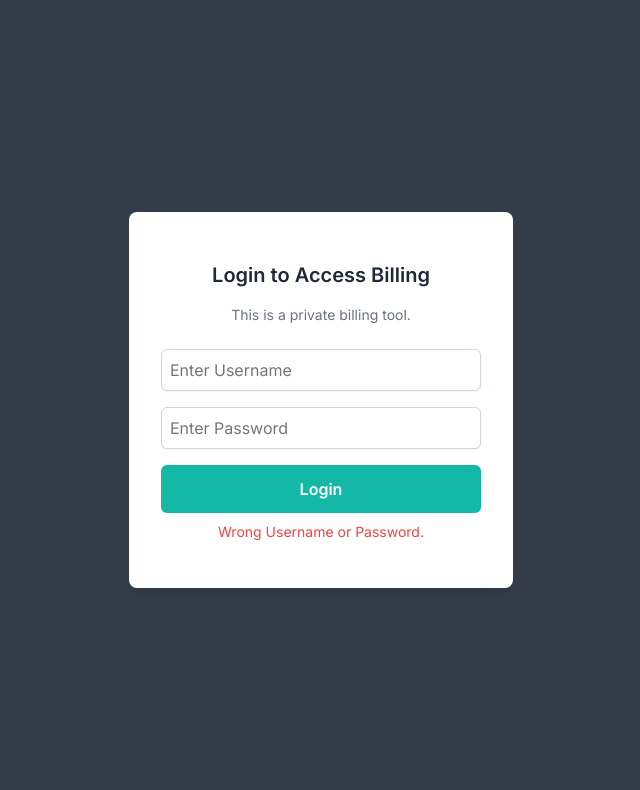
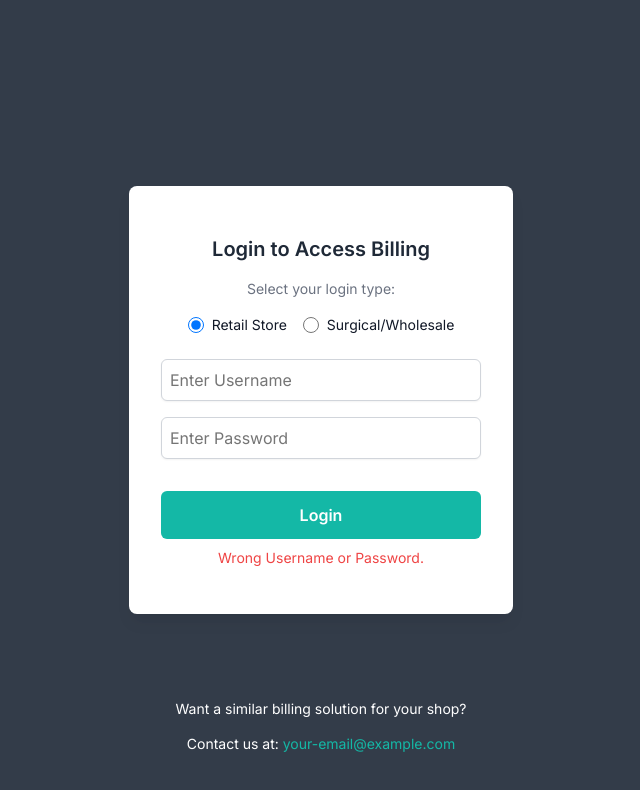
Before and after one commit to sms-vedang/sahyogbilling, a plain HTML site: page index.html in a window 1280 px wide. Both pictures are taken after a click on the button "Login". Shown: the whole page, without its empty margins (319-959 px from the left). Drawn offline with Linux system fonts and the light colour scheme.

```diff
--- a/index.html
+++ b/index.html
@@ -14,24 +14,23 @@
    <meta charset="UTF-8">
     <meta name="viewport" content="width=device-width, initial-scale=1.0">
 
-    <title>Sahyog Billing - Free & Simple Billing for Medical Shops</title>
-    <meta name="description" content="A free, simple, and easy-to-use billing data entry page for medical shops and pharmacies. Save bill data directly to a Google Sheet. No installation required.">
-    <meta name="keywords" content="free billing software, medical shop billing, pharmacy data entry, sahyog medical, simple billing tool, google sheets billing, sahyog manasa, sahyog medical, sahyog medical store">
+    <title>Sahyog Billing - Login</title>
+    <meta name="description" content="Login page for Sahyog Medical billing applications (Retail and Surgical).">
 
     <link rel="preconnect" href="https://fonts.googleapis.com">
     <link rel="preconnect" href="https://fonts.gstatic.com" crossorigin>
     <link href="https://fonts.googleapis.com/css2?family=Inter:wght@400;500;600;700&display=swap" rel="stylesheet">
     <style>
-        /* Inlined CSS for Offline and Faster Loading */
+        /* Inlined CSS */
         :root {
             --teal-50: #f0fdfa; --teal-100: #ccfbf1; --teal-500: #14b8a6; --teal-600: #0d9488; --teal-700: #0f766e;
             --gray-50: #f9fafb; --gray-100: #f3f4f6; --gray-200: #e5e7eb; --gray-300: #d1d5db; --gray-500: #6b7280; --gray-600: #4b5563; --gray-800: #1f2937;
             --indigo-500: #6366f1; --indigo-600: #4f46e5; --blue-600: #2563eb; --blue-700: #1d4ed8; --red-500: #ef4444; --green-500: #22c55e;
             --white: #ffffff; --black: #000000;
         }
-        html { line-height: 1.5; -webkit-text-size-adjust: 100%; font-family: 'Inter', sans-serif; }
+        html { line-height: 1.5; font-family: 'Inter', sans-serif; }
         body { margin: 0; background-color: #f3f4f6; color: #1f2937; }
-        .hidden { display: none; }
+        .hidden { display: none !important; } /* Use !important to override potential conflicts */
         #password-overlay {
             position: fixed; top: 0; left: 0; width: 100%; height: 100%;
             background-color: rgba(31, 41, 55, 0.9); display: flex; flex-direction: column; justify-content: center; align-items: center; z-index: 100; padding: 1rem;
@@ -46,21 +45,18 @@
         }
         #password-submit {
             width: 100%; padding: 0.75rem; background-color: #14b8a6; color: white;
-            border: none; border-radius: 0.375rem; font-weight: 600; cursor: pointer;
+            border: none; border-radius: 0.375rem; font-weight: 600; cursor: pointer; margin-top: 1rem;
         }
         #password-error {
             color: #ef4444; margin-top: 0.5rem; font-size: 0.875rem;
         }
+        .login-type-label { display: block; text-align: left; font-size: 0.875rem; font-weight: 500; color: #4b5563; margin-bottom: 0.5rem; }
+        .login-type-options { display: flex; justify-content: center; gap: 1rem; margin-bottom: 1.5rem; }
+        .login-type-options label { font-size: 0.875rem; }
         .footer-login {
-            position: absolute;
-            bottom: 2rem;
-            color: white;
-            text-align: center;
+            position: absolute; bottom: 2rem; color: white; text-align: center; font-size: 0.875rem;
         }
-        .footer-login a {
-            color: var(--teal-500);
-            text-decoration: none;
-        }
+        .footer-login a { color: var(--teal-500); text-decoration: none; }
         *, ::before, ::after { box-sizing: border-box; border-width: 0; border-style: solid; border-color: #e5e7eb; }
         .container { width: 100%; margin-right: auto; margin-left: auto; padding-right: 1rem; padding-left: 1rem; }
         @media (min-width: 768px) { .container { max-width: 768px; padding-right: 2rem; padding-left: 2rem;} }
@@ -96,12 +92,12 @@
         @media (min-width: 640px) { .sm\:flex-row { flex-direction: row; } }
         .items-center { align-items: center; } .justify-end { justify-content: flex-end; } .justify-between { justify-content: space-between; } .justify-center { justify-content: center; }
         .flex-wrap { flex-wrap: wrap; } .pt-6 { padding-top: 1.5rem; } .fixed { position: fixed; } .inset-0 { top: 0; right: 0; bottom: 0; left: 0; } .z-50 { z-index: 50; }
-        .transform { transform: translate(0, 0) rotate(0) skewX(0) skewY(0) scaleX(1) scaleY(1); } .scale-95 { transform: scale(0.95); }
         .text-xl { font-size: 1.25rem; line-height: 1.75rem; } .text-lg { font-size: 1.125rem; line-height: 1.75rem; }
         .hover\:text-gray-800:hover { color: var(--gray-800); } .min-h-\[256px\] { min-height: 256px; } .bottom-5 { bottom: 1.25rem; } .right-5 { right: 1.25rem; } .opacity-0 { opacity: 0; }
         .text-red-500 { color: var(--red-500); } .hover\:text-red-700:hover { color: #b91c1c; } .relative { position: relative; } .bg-transparent { background-color: transparent; } .border-b-2 { border-bottom-width: 2px; } .focus\:outline-none:focus { outline: 2px solid transparent; outline-offset: 2px; }
         .w-24 { width: 6rem; } .text-xs { font-size: 0.75rem; line-height: 1rem; }
         .file\:mr-4::file-selector-button { margin-right: 1rem; } .file\:py-2::file-selector-button { padding-top: 0.5rem; padding-bottom: 0.5rem; } .file\:px-4::file-selector-button { padding-left: 1rem; padding-right: 1rem; } .file\:rounded-md::file-selector-button { border-radius: 0.375rem; } .file\:border-0::file-selector-button { border-width: 0; } .file\:text-sm::file-selector-button { font-size: 0.875rem; line-height: 1.25rem; } .file\:font-semibold::file-selector-button { font-weight: 600; } .file\:bg-teal-50::file-selector-button { background-color: var(--teal-50); } .file\:text-teal-700::file-selector-button { color: var(--teal-700); } .hover\:file\:bg-teal-100:hover::file-selector-button { background-color: var(--teal-100); }
+        .modal { transition: opacity 0.3s ease; } .modal-content { transition: transform 0.3s ease; } #toast { transition: transform 0.5s ease-in-out, opacity 0.5s ease-in-out; }
         .autocomplete-suggestions { position: absolute; border: 1px solid #ddd; background-color: white; z-index: 1000; max-height: 150px; overflow-y: auto; box-shadow: 0 4px 6px rgba(0,0,0,0.1); }
         .autocomplete-suggestion { padding: 8px; cursor: pointer; } .autocomplete-suggestion:hover { background-color: #f0f0f0; }
         @media (min-width: 768px) { .md\:col-span-2 { grid-column: span 2 / span 2; } }
@@ -112,24 +108,41 @@
     <div id="password-overlay">
         <div id="password-box">
             <h2 style="font-size: 1.25rem; font-weight: 600; margin-bottom: 0.5rem;">Login to Access Billing</h2>
-            <p style="font-size: 0.875rem; color: #6b7280; margin-bottom: 1.5rem;">This is a private billing tool.</p>
+            <p style="font-size: 0.875rem; color: #6b7280; margin-bottom: 1rem;">Select your login type:</p>
+            <!-- Login Type Selection -->
+            <div class="login-type-options">
+                <div class="flex items-center">
+                    <input id="loginStore" name="loginType" type="radio" value="store" checked class="h-4 w-4 border-gray-300 text-teal-600 focus:ring-teal-500">
+                    <label for="loginStore" class="ml-2 block text-sm text-gray-900">Retail Store</label>
+                </div>
+                <div class="flex items-center">
+                    <input id="loginSurgical" name="loginType" type="radio" value="surgical" class="h-4 w-4 border-gray-300 text-teal-600 focus:ring-teal-500">
+                    <label for="loginSurgical" class="ml-2 block text-sm text-gray-900">Surgical/Wholesale</label>
+                </div>
+            </div>
             <input type="text" id="username-input" class="login-input" placeholder="Enter Username">
             <input type="password" id="password-input" class="login-input" placeholder="Enter Password">
             <button id="password-submit">Login</button>
             <p id="password-error" class="hidden">Wrong Username or Password.</p>
         </div>
+        <footer class="footer-login">
+            <p>Want a similar billing solution for your shop?</p>
+            <p>Contact us at: <a href="mailto:your-email@example.com">your-email@example.com</a></p>
+        </footer>
     </div>
 
-    <div id="main-content" class="hidden">
+    <!-- Retail Store Content (Initially hidden) -->
+    <div id="main-content-store" class="hidden">
         <div class="container mx-auto p-4 md:p-8 max-w-5xl">
             <header class="bg-white rounded-lg shadow-md p-6 mb-8 text-center">
-                <h1 class="text-2xl sm:text-3xl md:text-4xl font-bold text-teal-600">Free Medical Shop Billing Tool</h1>
+                <h1 class="text-2xl sm:text-3xl md:text-4xl font-bold text-teal-600">Retail Store Billing Tool</h1>
                 <p class="text-gray-500 mt-1">Powered by Sahyog Medical</p>
             </header>
 
             <main class="bg-white rounded-lg shadow-md p-4 sm:p-6 md:p-8">
                 <h2 class="text-xl font-bold text-gray-800 mb-6">Enter New Bill Details</h2>
                 <div class="grid grid-cols-1 md:grid-cols-2 gap-6 mb-8">
+                    <!-- Retail Form Fields -->
                     <div>
                         <label for="customerName" class="block text-sm font-medium text-gray-600 mb-1">Customer Name</label>
                         <input type="text" id="customerName" class="w-full bg-gray-50 border-gray-300 rounded-md shadow-sm p-2" placeholder="Walk-in Customer">
@@ -239,25 +252,45 @@
     <script src="https://cdn.rawgit.com/davidshimjs/qrcodejs/gh-pages/qrcode.min.js"></script>
     <script>
         // ====================================================================================
-        // ===> ZAROORI: Apna Username aur Password Yahan Set Karein!
+        // ===> ZAROORI: Dono ke liye Username aur Password Yahan Set Karein!
         // ====================================================================================
-        const MY_USERNAME = "sahyog";
-        const MY_PASSWORD = "sahyog123";
+        const STORE_USERNAME = "sahyog";
+        const STORE_PASSWORD = "sahyog123";
+        const SURGICAL_USERNAME = "surgical"; // Naya username
+        const SURGICAL_PASSWORD = "surgical123"; // Naya password
 
         // Login Logic
         const passwordOverlay = document.getElementById('password-overlay');
-        const mainContent = document.getElementById('main-content');
+        const mainContentStore = document.getElementById('main-content-store');
         const usernameInput = document.getElementById('username-input');
         const passwordInput = document.getElementById('password-input');
         const passwordSubmit = document.getElementById('password-submit');
         const passwordError = document.getElementById('password-error');
 
         function checkLogin() {
-            if (usernameInput.value === MY_USERNAME && passwordInput.value === MY_PASSWORD) {
+            const loginType = document.querySelector('input[name="loginType"]:checked').value;
+            const enteredUsername = usernameInput.value;
+            const enteredPassword = passwordInput.value;
+            let isValid = false;
+
+            if (loginType === 'store') {
+                if (enteredUsername === STORE_USERNAME && enteredPassword === STORE_PASSWORD) {
+                    isValid = true;
                     passwordOverlay.style.display = 'none';
-                mainContent.classList.remove('hidden');
+                    mainContentStore.classList.remove('hidden'); // Show Retail content
+                }
+            } else if (loginType === 'surgical') {
+                 if (enteredUsername === SURGICAL_USERNAME && enteredPassword === SURGICAL_PASSWORD) {
+                    isValid = true;
+                    // Redirect to surgical page
+                    window.location.href = 'surgical.html'; // Nayi file ka naam
+                 }
+            }
+
+            if (!isValid) {
+                passwordError.classList.remove('hidden');
             } else {
-                passwordError.classList.remove('hidden');
+                 passwordError.classList.add('hidden');
             }
         }
 
@@ -265,12 +298,14 @@
         passwordInput.addEventListener('keyup', (event) => { if (event.key === "Enter") checkLogin(); });
         usernameInput.addEventListener('keyup', (event) => { if (event.key === "Enter") passwordInput.focus(); });
 
-        // App Constants
-        const SCRIPT_URL = 'https://script.google.com/macros/s/AKfycbzUPAGg3CCWlNW0qFS_mHOcTshodzODJ225OHXRmO2tNupkIAkBdpZUi_Y2EG9VrWu3qw/exec';
-        const UPI_ID = "mab.037325040420024@axisbank";
-        const medicineList = [ "Crocin Advance", "Calpol 500mg", "Dolo 650mg", "Paracetamol 500mg", "Combiflam", "Sumo Tablet", "ORS Powder", "Electral Powder", "Digene Tablet", "Gelusil MPS", "Omez 20mg", "Pantop DSR", "Allegra 120mg", "Cetirizine 10mg", "Avil 25mg", "Benadryl Syrup", "Vicks Action 500", "Band-Aid", "Dettol", "Savlon", "Betadine Ointment", "Soframycin Skin Cream", "Moov Spray", "Volini Gel" ];
+        // --- RETAIL STORE APP LOGIC ---
+        // (Yeh code sirf tabhi kaam karega jab Store Login successful hoga)
 
-        // All DOM elements are defined here
+        const SCRIPT_URL_STORE = 'https://script.google.com/macros/s/AKfycbzUPAGg3CCWlNW0qFS_mHOcTshodzODJ225OHXRmO2tNupkIAkBdpZUi_Y2EG9VrWu3qw/exec'; // Retail script URL
+        const UPI_ID_STORE = "mab.037325040420024@axisbank"; // Retail UPI ID
+        const medicineListStore = [ "Crocin Advance", "Calpol 500mg", "Dolo 650mg", "Paracetamol 500mg", "Combiflam", "Sumo Tablet", "ORS Powder", "Electral Powder", "Digene Tablet", "Gelusil MPS", "Omez 20mg", "Pantop DSR", "Allegra 120mg", "Cetirizine 10mg", "Avil 25mg", "Benadryl Syrup", "Vicks Action 500", "Band-Aid", "Dettol", "Savlon", "Betadine Ointment", "Soframycin Skin Cream", "Moov Spray", "Volini Gel" ];
+
+        // DOM Elements (specific IDs used to avoid conflict if Surgical page loads this)
         const billDateInput = document.getElementById('billDate');
         const addItemBtn = document.getElementById('add-item-btn');
         const itemsTableBody = document.getElementById('items-table-body');
@@ -287,16 +322,20 @@
         const toast = document.getElementById('toast');
         const toastMessage = document.getElementById('toastMessage');
 
-        // Initial Setup
+        // Initial Setup for Store
         document.addEventListener('DOMContentLoaded', () => {
+             // Only run setup if the store content is visible (i.e., after store login)
+            if (!mainContentStore.classList.contains('hidden')) {
                 billDateInput.value = new Date().toISOString().split('T')[0];
                 addNewItemRow();
+            }
         });
 
-        // Event Listeners
-        addItemBtn.addEventListener('click', addNewItemRow);
-        clearFormBtn.addEventListener('click', () => clearForm(true));
-        saveBillBtn.addEventListener('click', saveData);
+        // Event Listeners for Store
+        if(addItemBtn) addItemBtn.addEventListener('click', addNewItemRow);
+        if(clearFormBtn) clearFormBtn.addEventListener('click', () => clearForm(true));
+        if(saveBillBtn) saveBillBtn.addEventListener('click', saveData);
+        if(itemsTableBody) {
             itemsTableBody.addEventListener('keyup', (e) => {
                  if (e.target.classList.contains('medicine-input')) showAutocomplete(e.target);
             });
@@ -306,31 +345,35 @@
                     removeItemBtn.closest('tr').remove();
                 }
             });
+        }
         document.addEventListener('click', (e) => {
              if (!e.target.classList.contains('medicine-input')) {
                 const suggestions = document.querySelector('.autocomplete-suggestions');
                 if(suggestions) suggestions.remove();
             }
         });
-        okModalBtn.addEventListener('click', () => toggleModal(dataModal, false));
-        generateQrBtn.addEventListener('click', () => toggleModal(qrModal, true));
-        closeQrModalBtn.addEventListener('click', () => toggleModal(qrModal, false));
-        createQrBtn.addEventListener('click', () => {
+        if(okModalBtn) okModalBtn.addEventListener('click', () => {
+            toggleModal(dataModal, false);
+            clearForm(true); // Clear only if OK is clicked in the store context
+        });
+        if(generateQrBtn) generateQrBtn.addEventListener('click', () => toggleModal(qrModal, true));
+        if(closeQrModalBtn) closeQrModalBtn.addEventListener('click', () => toggleModal(qrModal, false));
+        if(createQrBtn) createQrBtn.addEventListener('click', () => {
              const amount = amountInput.value;
-             if (UPI_ID === "" || UPI_ID.includes("your-upi-id")) {
-                 qrcodeContainer.innerHTML = `<p class="text-red-500">Please set your UPI ID in the HTML file first.</p>`;
+             if (UPI_ID_STORE === "" || UPI_ID_STORE.includes("your-upi-id")) {
+                 qrcodeContainer.innerHTML = `<p class="text-red-500">Please set Store UPI ID first.</p>`;
                  return;
              }
              if(amount && amount > 0){
                  qrcodeContainer.innerHTML = '';
-                 const upiUrl = `upi://pay?pa=${UPI_ID}&pn=Sahyog%20Medical&am=${amount}&cu=INR`;
+                 const upiUrl = `upi://pay?pa=${UPI_ID_STORE}&pn=Sahyog%20Medical&am=${amount}&cu=INR`;
                  new QRCode(qrcodeContainer, { text: upiUrl, width: 256, height: 256 });
              } else {
                  qrcodeContainer.innerHTML = `<p class="text-gray-500">Please enter a valid amount.</p>`;
              }
         });
 
-        // App Functions
+        // App Functions for Store
         async function saveData() {
             saveBillBtn.disabled = true;
             saveBillBtn.textContent = 'Saving...';
@@ -371,7 +414,7 @@
                 }
                 if (billData.items.length === 0) throw new Error("Please add at least one medicine to save.");
 
-                const response = await fetch(SCRIPT_URL, { method: 'POST', body: JSON.stringify(billData) });
+                const response = await fetch(SCRIPT_URL_STORE, { method: 'POST', body: JSON.stringify(billData) });
 
                 const resultText = await response.text();
                 try {
@@ -392,6 +435,7 @@
         }
 
         function addNewItemRow() {
+             if (!itemsTableBody) return; // Add check
             const row = document.createElement('tr');
             row.className = 'border-b hover:bg-gray-50';
             row.innerHTML = `
@@ -414,7 +458,7 @@
                 document.getElementById('rx').checked = true;
             }
             document.getElementById('doctorsPrescriptionFile').value = '';
-            itemsTableBody.innerHTML = '';
+            if (itemsTableBody) itemsTableBody.innerHTML = ''; // Add check
             addNewItemRow();
         }
 
@@ -428,6 +472,7 @@
         }
 
         function showToast(message) {
+             if(!toast || !toastMessage) return; // Add check
             toastMessage.textContent = message;
             toast.style.opacity = 1;
             toast.style.transform = 'translateY(0)';
@@ -438,6 +483,7 @@
         }
 
         function toggleModal(modal, show) {
+            if (!modal) return; // Add check
             if (show) {
                 modal.style.display = 'flex';
             } else {
@@ -468,7 +514,7 @@
         }
 
         function filterMedicines(query) {
-            return medicineList.filter(med => med.toLowerCase().includes(query)).slice(0, 5);
+            return medicineListStore.filter(med => med.toLowerCase().includes(query)).slice(0, 5);
         }
     </script>
 </body>
```
Lines whose indentation alone changed are shown as unchanged.
